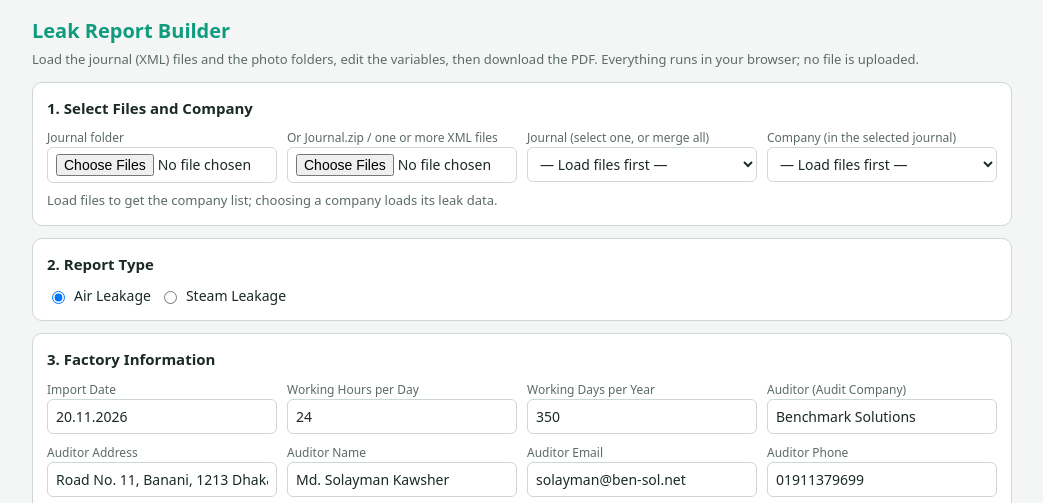
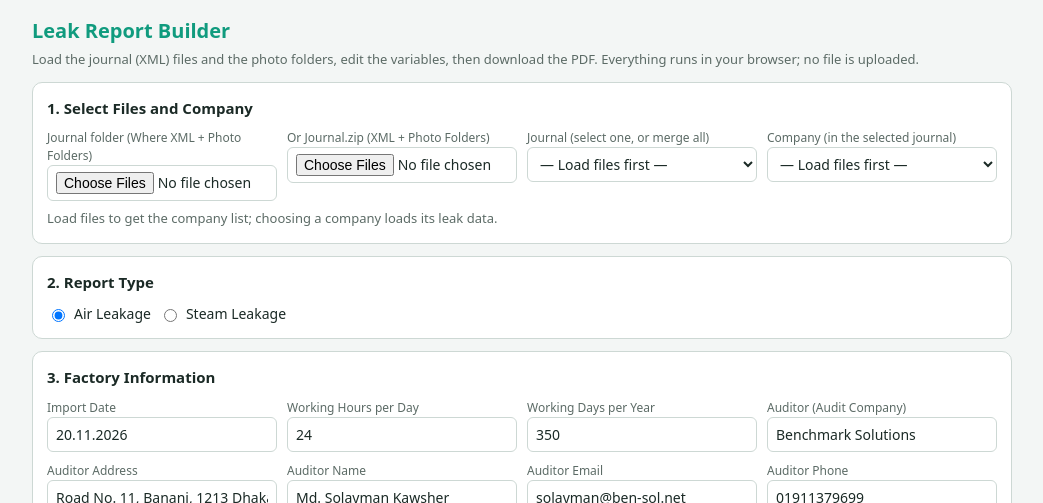
Before and after one commit to RezwanusSadat/Air-Leak-Report-Builder, a plain HTML site: page index.html in a window 1280 px wide. Shown: the top 503 px of the page, without its empty margins (118-1161 px from the left). Drawn offline with nearby package versions, Linux system fonts and the light colour scheme.

Commit message:
Layout Updated

```diff
--- a/index.html
+++ b/index.html
@@ -39,8 +39,8 @@ table.s .sn{width:150px;overflow:hidden;white-space:nowrap;text-overflow:ellipsi
 </style></head><body><div class="ui">
 <div class="no"><h1>Leak Report Builder</h1><div class="mu">Load the journal (XML) files and the photo folders, edit the variables, then download the PDF. Everything runs in your browser; no file is uploaded.</div>
 <div class="pn"><h2>1. Select Files and Company</h2><div class="g">
-<div><label>Journal folder</label><input type="file" id="fd" webkitdirectory multiple></div>
-<div><label>Or Journal.zip / one or more XML files</label><input type="file" id="ff" accept=".xml,.zip" multiple></div>
+<div><label>Journal folder (Where XML + Photo Folders)</label><input type="file" id="fd" webkitdirectory multiple></div>
+<div><label>Or Journal.zip (XML + Photo Folders)</label><input type="file" id="ff" accept=".xml,.zip" multiple></div>
 <div><label>Journal (select one, or merge all)</label><select id="jn"><option value="">— Load files first —</option></select></div>
 <div><label>Company (in the selected journal)</label><select id="co"><option value="">— Load files first —</option></select></div>
 </div>
```
